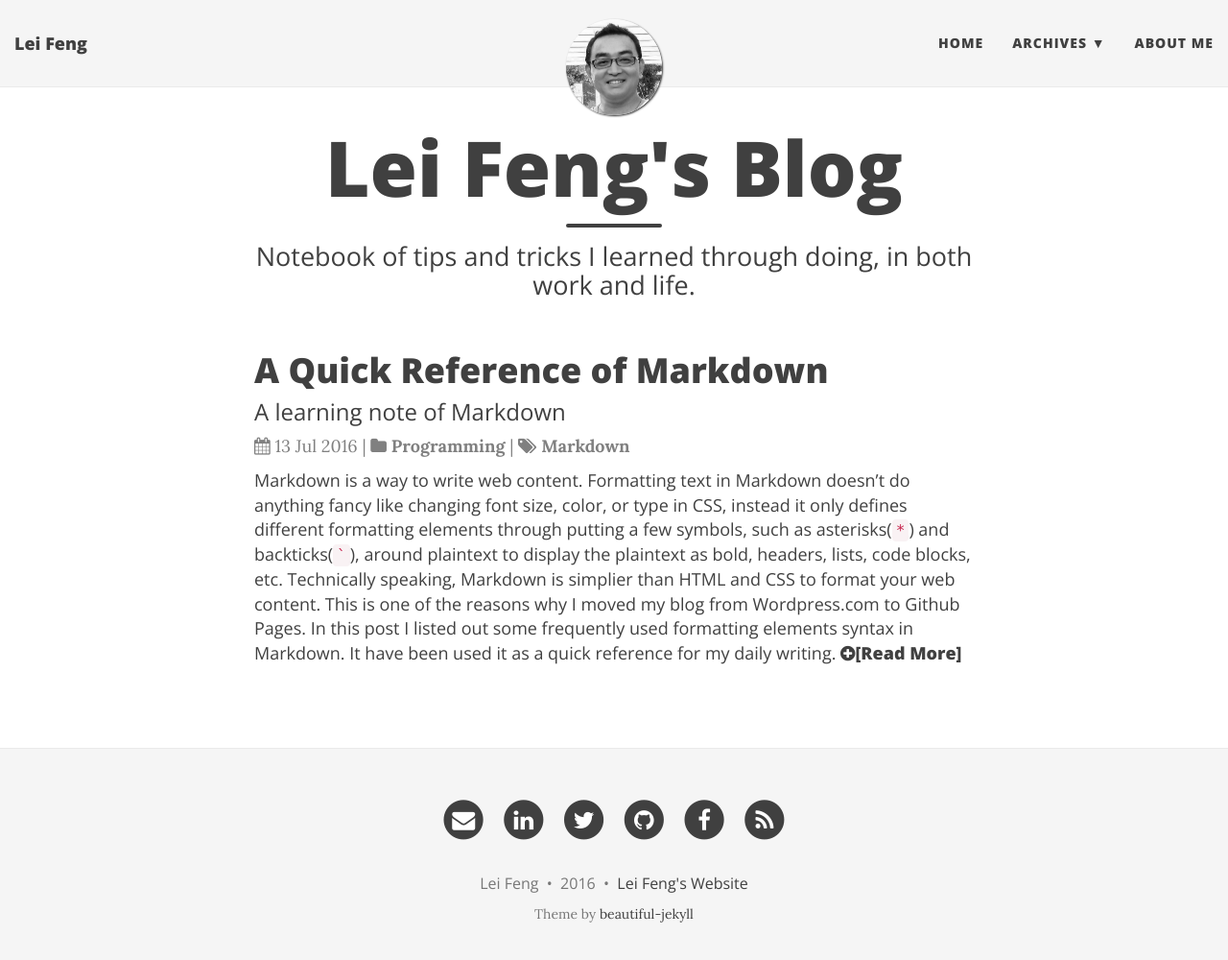
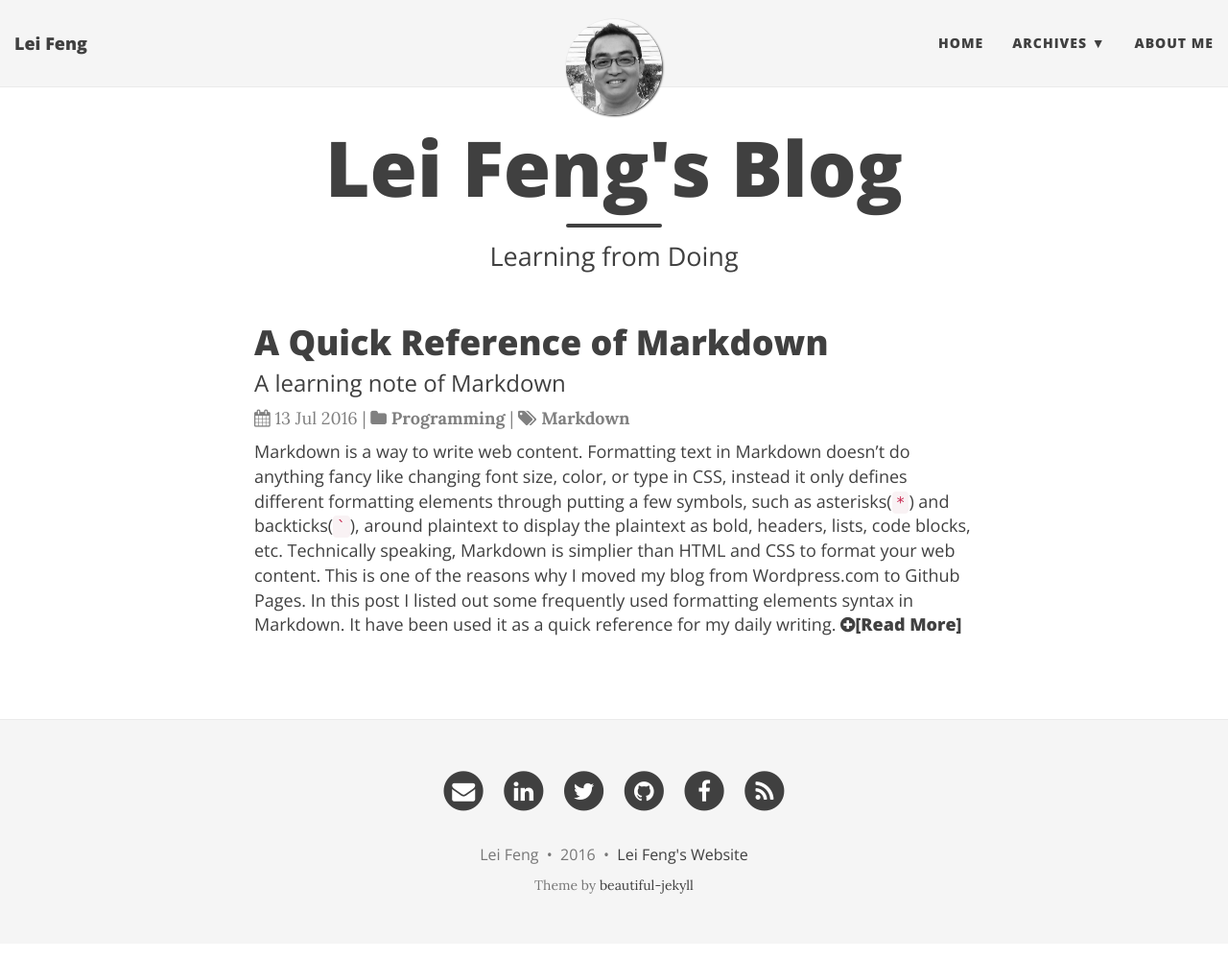
Before and after one commit to stonefl/stonefl.github.io, a Jekyll site: the page built from index.html, in a window 1280 px wide and 1013 px high. Shown: the top 1000 px of the window at 96% size. Built offline with Jekyll 4.4.1, drawn with Linux system fonts in a browser that asks for light colours; nearby versions of some CDN libraries; the list of posts is cut into pages by our own code.

Commit message:
Update index.html

```diff
--- a/index.html
+++ b/index.html
@@ -1,7 +1,7 @@
 ---
 layout: page
 title: Lei Feng's Blog
-subtitle: Notebook of tips and tricks I learned through doing, in both work and life.
+subtitle: Learning from Doing
 ---
 
 <div class="posts-list">
```
